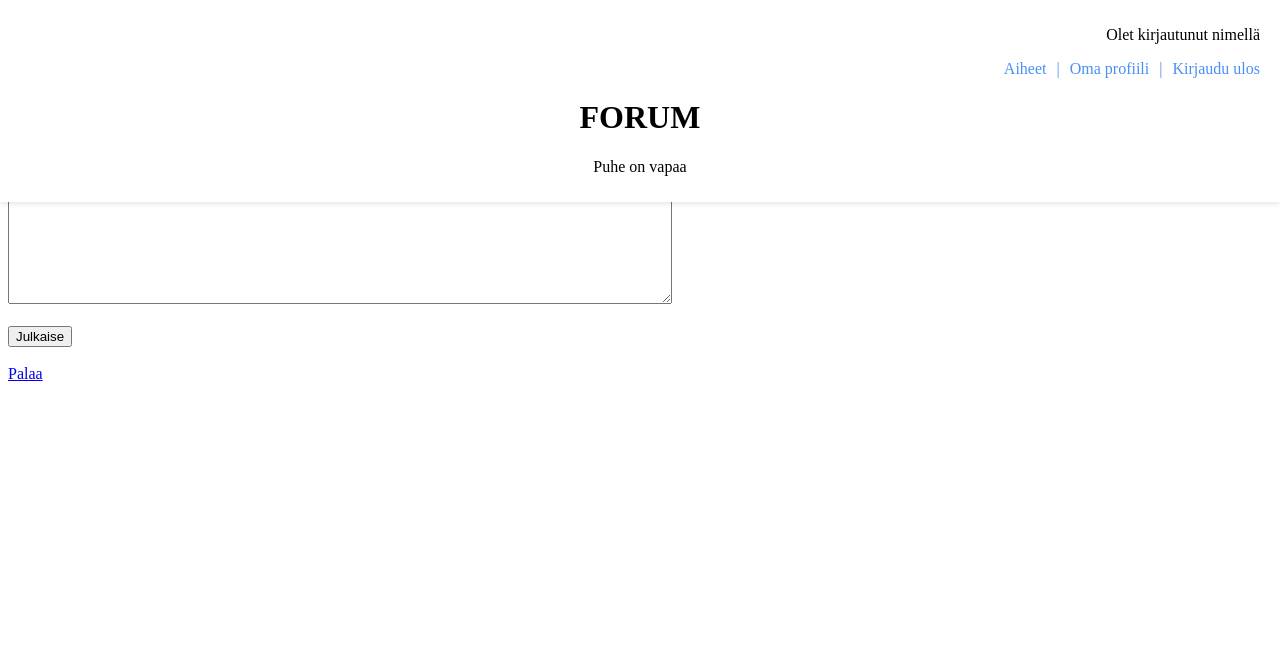
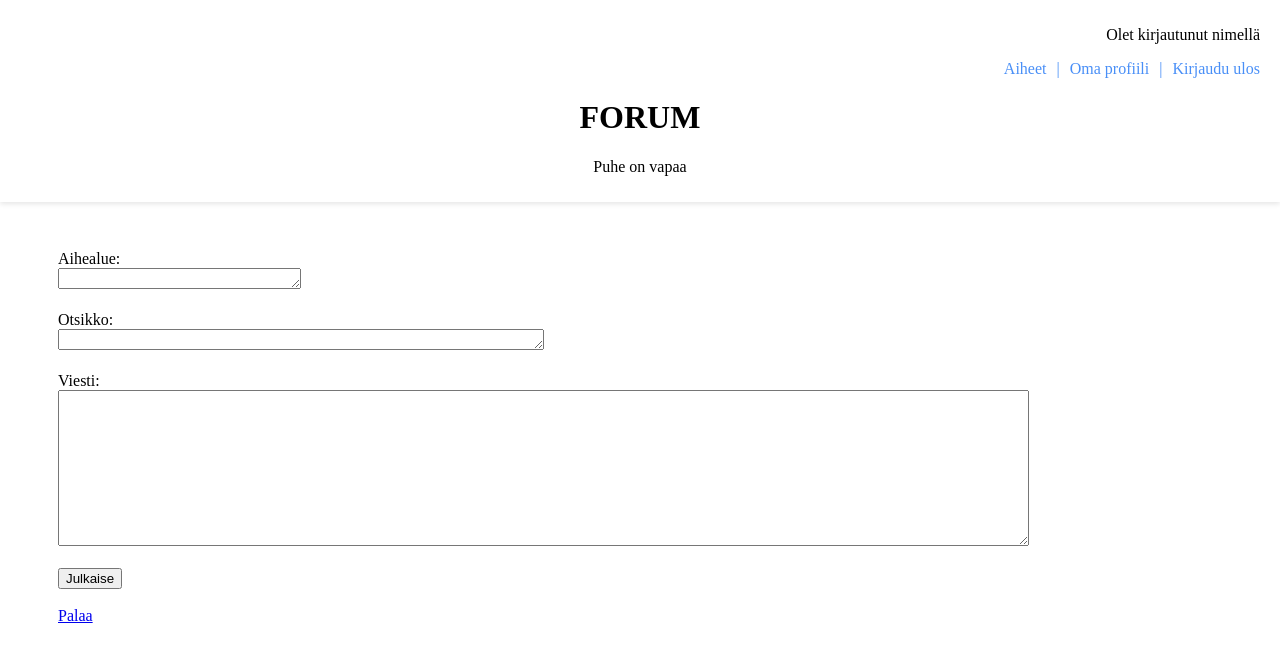
Before and after one commit to MrRuho/WEPSovellus, a Flask app: page /new_topic in a window 1280 px wide. Shown: the top 662 px of the page. Run offline with Flask 3, Linux system fonts and the light colour scheme.

Commit message:
Minor css style changes

```diff
--- a/static/styles.css
+++ b/static/styles.css
@@ -109,6 +109,15 @@ a.back-link {
     border: 1px solid #ccc;
 }
 
+
+.topic_container {
+    display: flex;
+    flex-direction: column;
+    max-width: 100%;
+    margin: 0;
+    margin-top: 250px;
+}
+
 .topic-header {
     text-align: center;
     padding: 10px;
@@ -159,3 +168,31 @@ a.back-link {
     margin-top: 0;
     margin-bottom: 0;
 }
+
+.new-topic-container {
+    display: flex;
+    flex-direction: column;
+    max-width: 100%;
+    margin: 0;
+    margin-top: 250px;
+    margin-left: 50px;
+}
+
+textarea {
+    width: 100%;
+    box-sizing: border-box;
+    resize: vertical;
+}
+
+
+textarea[name="tag"] {
+    max-width: 20%;
+}
+
+textarea[name="header"] {
+    max-width: 40%;
+}
+
+textarea[name="content"] {
+    max-width: 80%;
+}
```
